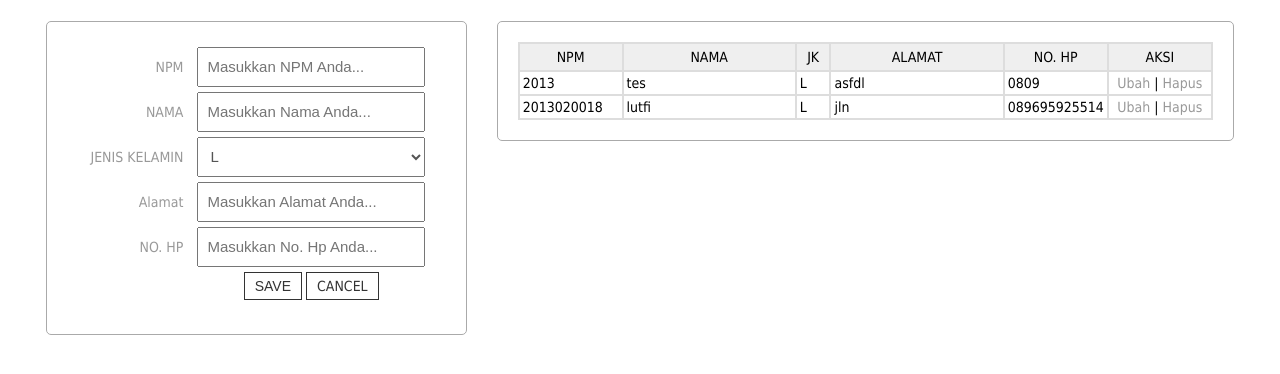
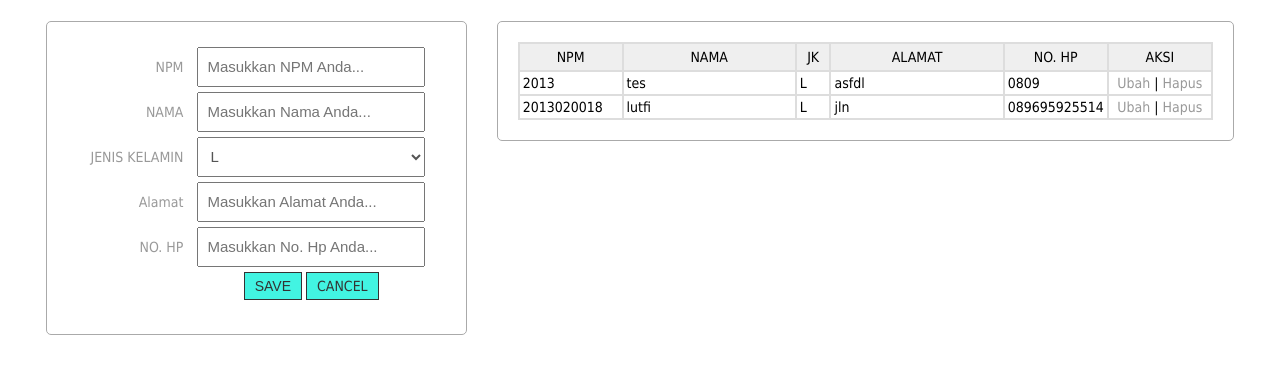
Before and after one commit to WebdevHandayani/latihan-github, a PHP site: page / in a window 1280 px wide. Shown: the top 374 px of the page. Run offline with PHP 8.4, Linux system fonts and the light colour scheme; data comes from the database, SQL or seed files in the repository.

Commit message:
Merubah warna Background

```diff
--- a/style.css
+++ b/style.css
@@ -21,7 +21,7 @@
     padding: 5px 10px;
     font-size: 14px;
     color: #333;
-    background: #fff;
+    background: #42f4e2;
     border: 1px solid #333;
     text-decoration: none;
 }
```
